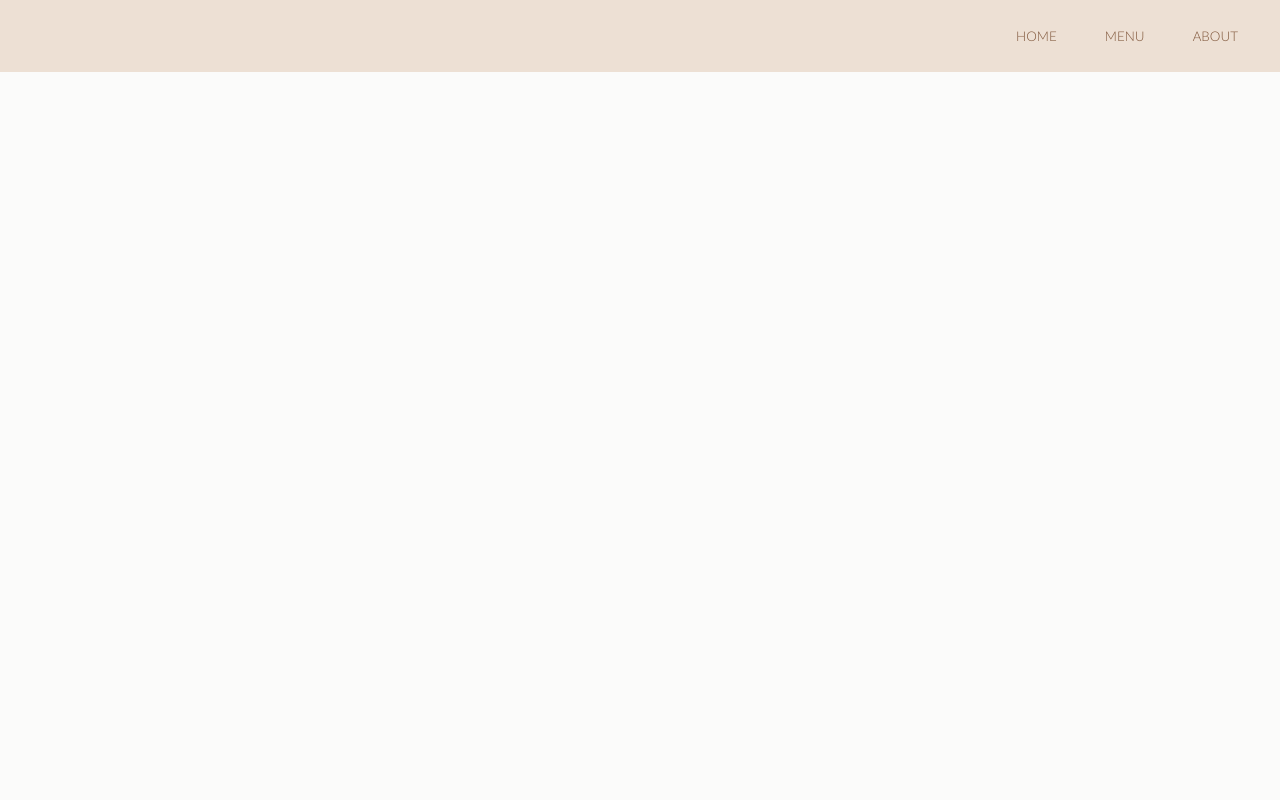
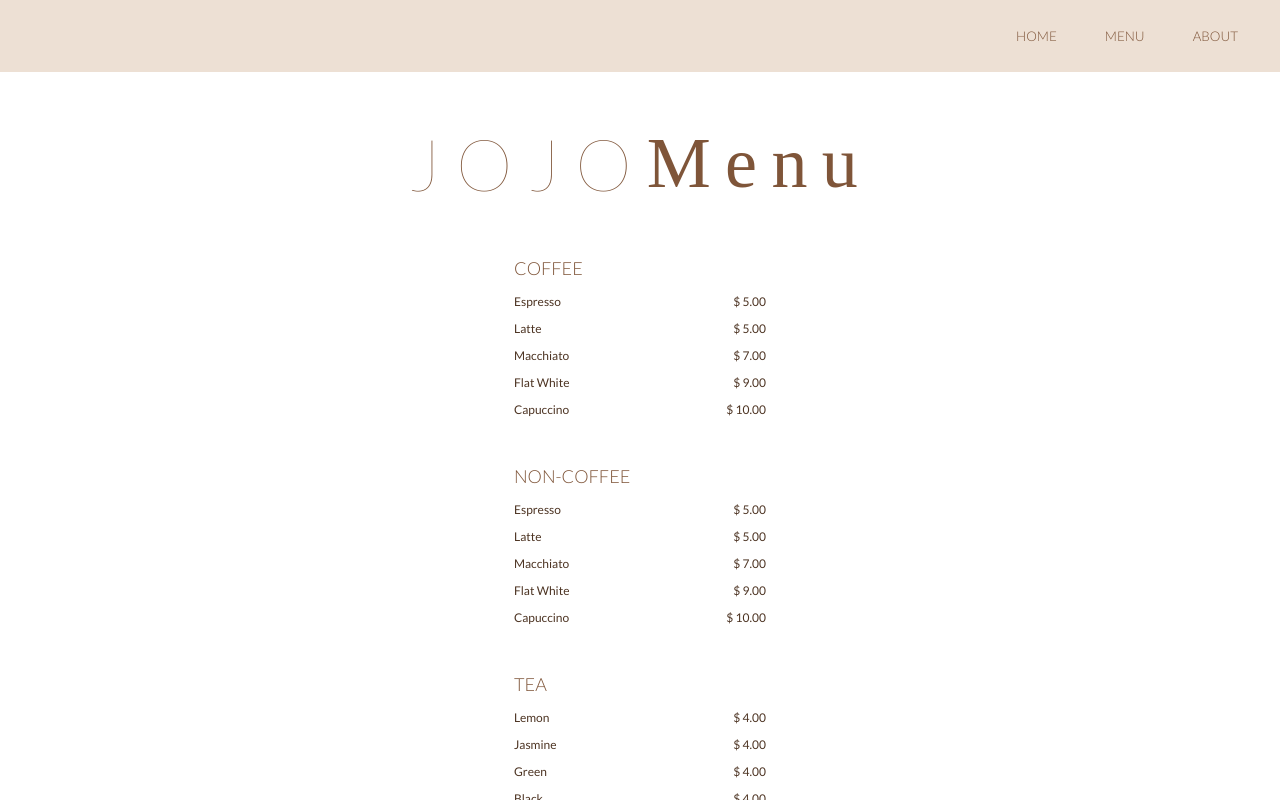
Before and after one commit to MariliaNewton/restaurant-page, a website built with webpack: page src/index.html in a window 1280 px wide. Both pictures are taken after a click on the button "MENU". Shown: the top 800 px of the page. Built offline with nearby package versions, Linux system fonts and the light colour scheme; a web font is replaced by a local one.

Commit message:
Add js file for menu page

```diff
--- a/src/home.js
+++ b/src/home.js
@@ -2,6 +2,7 @@ import RestaurantDrawing from "./images/restaurantout.png";
 
 function loadHomePage() {
   const containerHome = document.querySelector("#content");
+  containerHome.innerHTML = "";
 
   const restaurantName = document.createElement("h1");
   restaurantName.innerHTML = "JOJO CAFÉ";
--- a/src/index.html
+++ b/src/index.html
@@ -6,8 +6,10 @@
     <title>Restaurant Page</title>
     <link rel="preconnect" href="https://fonts.googleapis.com" />
     <link rel="preconnect" href="https://fonts.gstatic.com" crossorigin />
+    <link rel="preconnect" href="https://fonts.googleapis.com" />
+    <link rel="preconnect" href="https://fonts.gstatic.com" crossorigin />
     <link
-      href="https://fonts.googleapis.com/css2?family=Lato:ital,wght@0,100;0,300;0,400;0,700;0,900;1,100;1,300;1,400;1,700;1,900&display=swap"
+      href="https://fonts.googleapis.com/css2?family=Lato:ital,wght@0,100;0,300;0,400;0,700;0,900;1,100;1,300;1,400;1,700;1,900&family=WindSong:wght@400;500&display=swap"
       rel="stylesheet"
     />
   </head>
--- a/src/index.js
+++ b/src/index.js
@@ -1,10 +1,11 @@
 import "./style.css";
 import loadHomePage from "./home";
+import loadMenuPage from "./menu";
 
 const btnHome = document.querySelector(".home");
 const btnMenu = document.querySelector(".menu");
 
-btnHome.addEventListener("click", homePage);
-btnHome.addEventListener("click", function () {
-  console.log("hey");
-});
+btnHome.addEventListener("click", loadHomePage);
+btnMenu.addEventListener("click", loadMenuPage);
+
+loadHomePage();
--- /dev/null
+++ b/src/menu.js
@@ -0,0 +1,94 @@
+function loadMenuPage() {
+  // Create a container for the menu
+  const containerMenu = document.createElement("div");
+
+  // Select and Clean page content
+  const containerPage = document.querySelector("#content");
+  containerPage.innerHTML = "";
+
+  // Create page title
+  const restaurantName = document.createElement("h1");
+  const restaurantMenu = document.createElement("span");
+  restaurantMenu.innerHTML = "Menu";
+  restaurantName.innerHTML = "JOJO";
+  restaurantName.appendChild(restaurantMenu);
+
+  // Create coffe list
+  const coffee = document.createElement("h2");
+  coffee.innerHTML = "COFFEE";
+  const coffeeList = document.createElement("div");
+  coffeeList.classList.add("menu-list");
+
+  appendItemList(coffeeList, "Espresso", "$ 5.00");
+  appendItemList(coffeeList, "Latte", "$ 5.00");
+  appendItemList(coffeeList, "Macchiato", "$ 7.00");
+  appendItemList(coffeeList, "Flat White", "$ 9.00");
+  appendItemList(coffeeList, "Capuccino", "$ 10.00");
+
+  containerMenu.appendChild(coffee);
+  containerMenu.appendChild(coffeeList);
+
+  // Create non-coffe list
+  const nonCoffee = document.createElement("h2");
+  nonCoffee.innerHTML = "NON-COFFEE";
+  const nonCoffeeList = document.createElement("div");
+  nonCoffeeList.classList.add("menu-list");
+
+  appendItemList(nonCoffeeList, "Espresso", "$ 5.00");
+  appendItemList(nonCoffeeList, "Latte", "$ 5.00");
+  appendItemList(nonCoffeeList, "Macchiato", "$ 7.00");
+  appendItemList(nonCoffeeList, "Flat White", "$ 9.00");
+  appendItemList(nonCoffeeList, "Capuccino", "$ 10.00");
+
+  containerMenu.appendChild(nonCoffee);
+  containerMenu.appendChild(nonCoffeeList);
+
+  // Create tea list
+  const tea = document.createElement("h2");
+  tea.innerHTML = "TEA";
+  const teaList = document.createElement("div");
+  teaList.classList.add("menu-list");
+
+  appendItemList(teaList, "Lemon", "$ 4.00");
+  appendItemList(teaList, "Jasmine", "$ 4.00");
+  appendItemList(teaList, "Green", "$ 4.00");
+  appendItemList(teaList, "Black", "$ 4.00");
+  appendItemList(teaList, "Mint", "$ 4.00");
+
+  containerMenu.appendChild(tea);
+  containerMenu.appendChild(teaList);
+
+  // Create non-coffe list
+  const desserts = document.createElement("h2");
+  desserts.innerHTML = "DESSERTS";
+  const dessertsList = document.createElement("div");
+  dessertsList.classList.add("menu-list");
+
+  appendItemList(dessertsList, "Brownie", "$ 3.00");
+  appendItemList(dessertsList, "Cinnamon Roll", "$ 3.00");
+  appendItemList(dessertsList, "Chocolate Muffin", "$ 5.00");
+  appendItemList(dessertsList, "Strawberry Waffle", "$ 7.00");
+  appendItemList(dessertsList, "Lemon pie", "$ 7.00");
+  appendItemList(dessertsList, "Cheesecake", "$ 10.00");
+  appendItemList(dessertsList, "Nutela Croissant<", "$ 10.00");
+
+  containerMenu.appendChild(desserts);
+  containerMenu.appendChild(dessertsList);
+
+  // Apend to page container
+  containerPage.appendChild(restaurantName);
+  containerPage.appendChild(containerMenu);
+}
+
+function appendItemList(list, item, price) {
+  const food = document.createElement("div");
+  food.innerHTML = item;
+  list.appendChild(food);
+
+  const foodPrice = document.createElement("div");
+  foodPrice.classList.add("price");
+  foodPrice.innerHTML = price;
+  list.appendChild(foodPrice);
+}
+
+export default loadMenuPage;
--- a/src/style.css
+++ b/src/style.css
@@ -1,10 +1,9 @@
 :root {
-  /* --dark-coffe: #3f2a1c; */
   --dark-brown: #7f5539;
+  --dark-coffee: #4c3322;
   --medium-brown: #9c6644;
   --light-beige: #ede0d4;
   --beige: #ddb892;
-  --test: #fbfbfa;
 }
 
 html {
@@ -18,7 +17,6 @@ body {
   display: flex;
   flex-direction: column;
   align-items: center;
-  background-color: var(--test);
   user-select: none;
 }
 
@@ -48,6 +46,12 @@ header {
   color: var(--dark-brown);
   padding-bottom: 2rem;
   margin-bottom: 1rem;
+  display: flex;
+  align-items: center;
+}
+
+#content h1 span {
+  font-family: WindSong;
 }
 
 .home-image {
@@ -95,3 +99,29 @@ li button:hover:after {
   transform: scaleX(1);
   transform-origin: bottom middle;
 }
+
+.menu-list {
+  color: var(--dark-coffee);
+  display: grid;
+  grid-template-columns: 1fr 1fr;
+  gap: 1rem;
+  margin-bottom: 4rem;
+}
+
+.price {
+  text-align: end;
+  width: 10rem;
+}
+
+#content h3 {
+  color: var(--dark-brown);
+  font-weight: 300;
+  margin-top: -3rem;
+  margin-bottom: 3rem;
+}
+
+#content h2 {
+  color: var(--dark-brown);
+  font-weight: 300;
+  text-align: left;
+}
```
